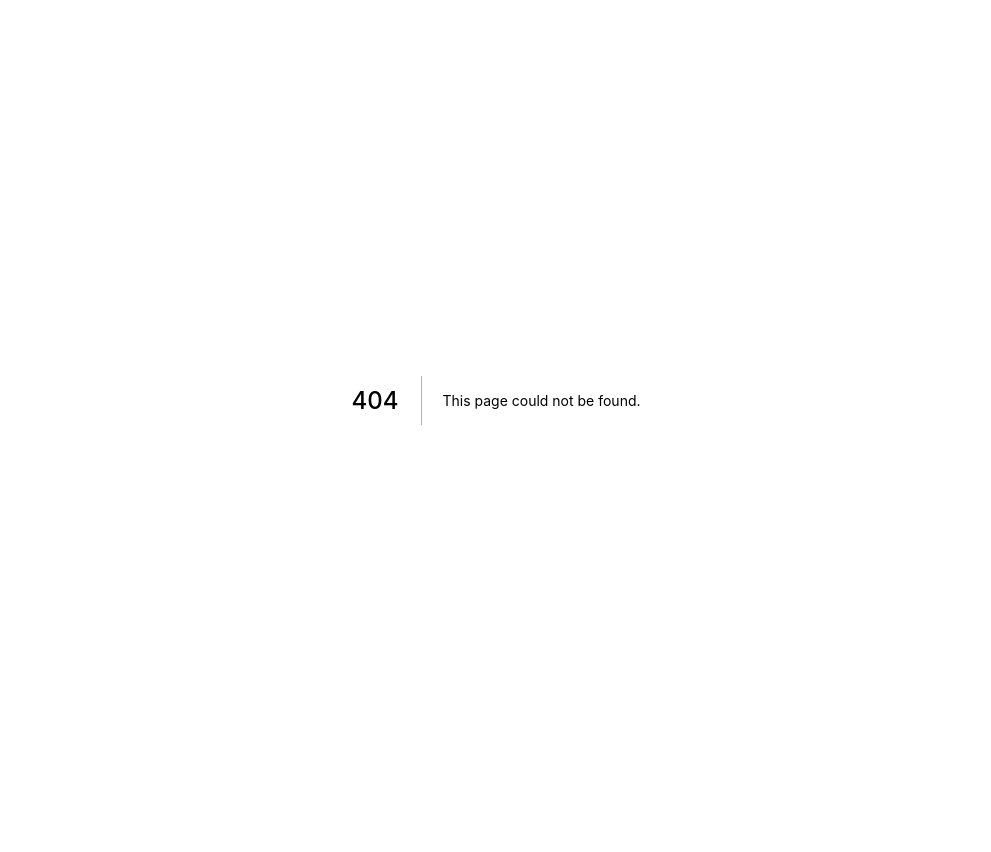
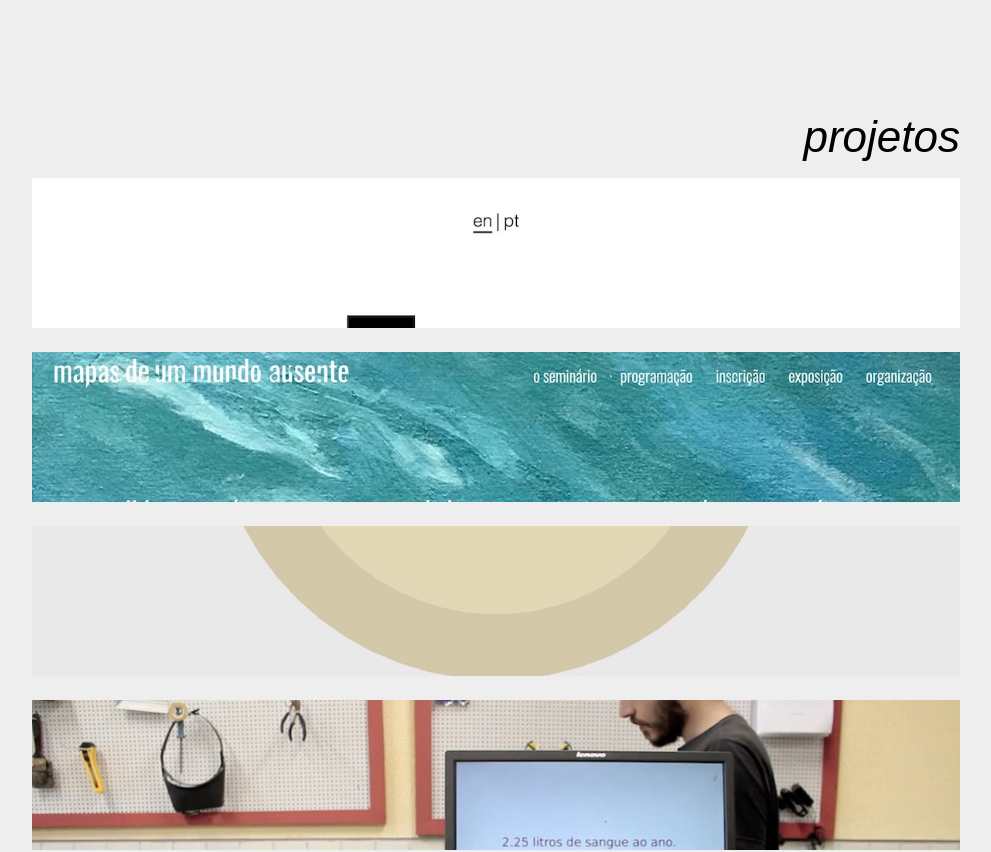
Before and after one commit to renoeno/portfolio-next, a Next.js app: page /projetos in a window 1280 px wide. Before the commit this address had no page. Shown: the top 852 px of the page, without its empty margins (144-1135 px from the left). Before the commit the page ends 800 px from the top, so only its background shows below. Built offline with nearby package versions, Linux system fonts and the light colour scheme; a web font is replaced by a local one.

Commit message:
Alterou urls

```diff
--- /dev/null
+++ b/components/header/Header.js
@@ -0,0 +1,3 @@
+const Header = () => {};
+
+export default Header;
--- a/components/projectitem/ProjectItem.js
+++ b/components/projectitem/ProjectItem.js
@@ -32,7 +32,7 @@ const ProjectItem = React.forwardRef(({ onClick, href, ...props }, ref) => {
             src={props.url}
             width="1200"
             height="600"
-            alt="Project Image"
+            alt="Imagem de projeto"
             priority={true}
           />
         </div>
--- a/lib/projects.list.json
+++ b/lib/projects.list.json
@@ -41,7 +41,7 @@
     "url": "carne-sobre-vermelho",
     "link": "https://github.com/renoeno/carne-sobre-vermelho",
     "video": "https://vimeo.com/222514761",
-    "description": "carne sobre vermelho é um desdobramento da instalação red sea, desenvolvida em 2016. tratando sobre o consumo de carne através de uma experiência artística da visualização de dados, busquei propor uma experiência física dos dados, criando um estímulo sensível no público. a cada vez que uma pessoa adentra o espaço da instalação, sangue falso é jorrado em um pote, atualizando a informação textual em um monitor. o sistema eletrônico/hidráulico é composto por uma placa arduino uno, que recebe dados de dois sensores de ultrassom e controla diferentes motores. o arduino é controlado por uma placa raspberry pi, que também roda a aplicação textual, implementada em processing. carne sobre vermelho foi tema de uma fala na primeira laser talks realizada na unifor, a primeira também do brasil."
+    "description": "Carne sobre vermelho é um desdobramento da instalação red sea, desenvolvida em 2016. Tratando sobre o consumo de carne através de uma experiência artística da visualização de dados, busquei propor uma experiência física dos dados, criando um estímulo sensível no público. A cada vez que uma pessoa adentra o espaço da instalação, sangue falso é jorrado em um pote, atualizando a informação textual em um monitor. O sistema eletrônico/hidráulico é composto por uma placa arduino uno, que recebe dados de dois sensores de ultrassom e controla diferentes motores. O arduino é controlado por uma placa raspberry pi, que também roda a aplicação textual, implementada em processing. Carne sobre vermelho foi tema de uma fala na primeira laser talks realizada na unifor, a primeira também do brasil."
   },
   {
     "id": "5",
--- a/pages/index.js
+++ b/pages/index.js
@@ -17,10 +17,10 @@ const Home = () => {
         <nav className={classes.homeNav}>
           <ul>
             <li className="subtitle">
-              <Link href="/projects">projetos</Link>
+              <Link href="/projetos">projetos</Link>
             </li>
             <li className="subtitle">
-              <Link href="/about">sobre</Link>
+              <Link href="/sobre">sobre</Link>
             </li>
           </ul>
         </nav>
--- a/pages/projects/index.js
+++ b/pages/projetos/index.js
@@ -20,7 +20,7 @@ const Projects = () => {
 
         {projects.map((project) => {
           return (
-            <Link key={project.id} href={`/projects/${project.url}`} passHref>
+            <Link key={project.id} href={`/projetos/${project.url}`} passHref>
               <ProjectItem
                 key={project.id}
                 id={project.id}
--- a/pages/about.js
+++ b/pages/sobre.js
@@ -21,7 +21,7 @@ const About = () => {
               src="/picture.jpg"
               width="180"
               height="210"
-              alt="Personal picture"
+              alt="Foto pessoal"
               priority={true}
             />
           </div>
```
Also changed, not shown: components/header/Header.module.css (added), pages/projetos/[projectTitle].js (renamed from pages/projects/[projectTitle].js).
